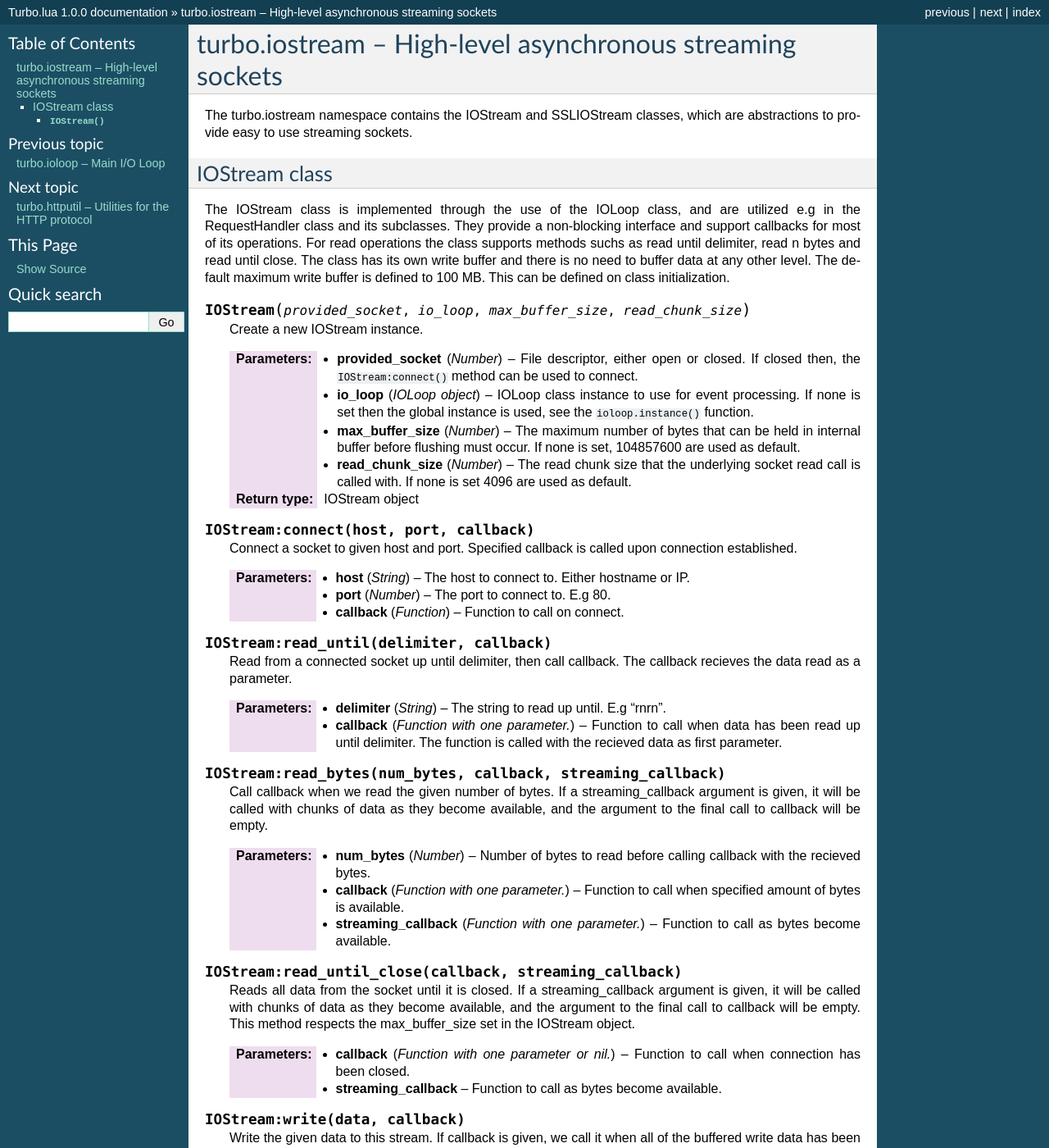
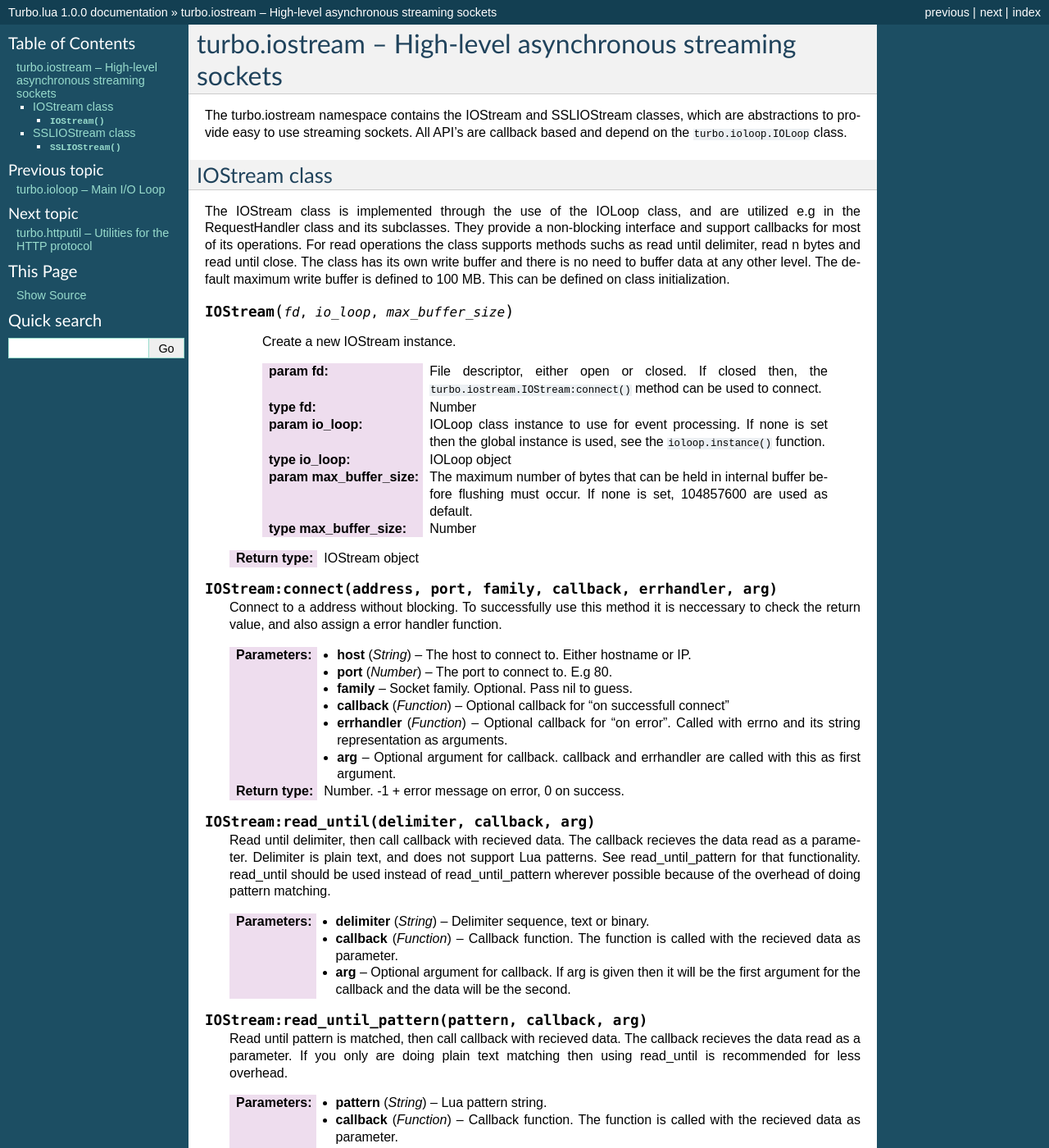
Before and after one commit to kernelsauce/turbo, a Sphinx documentation site: the page built from doc/iostream.rst, in a window 1280 px wide and 1400 px high. Shown: the whole window at 82% size. Built offline with Sphinx 7.4.7, drawn with Linux system fonts in a browser that asks for light colours; pages that are not in the unit, such as notebooks, are missing from menus; some of the changed text lies outside the part shown.

Commit message:
IOStream rst updated.

```diff
--- a/doc/async.rst
+++ b/doc/async.rst
@@ -77,7 +77,7 @@
 
     SSL_ERROR              - SSL error, check message.
 
-.. function:: async.HTTPClient:fetch(url, kwargs)
+.. function:: HTTPClient:fetch(url, kwargs)
 
 	:param url: URL to fetch.
 	:type url: String
--- a/doc/index.rst
+++ b/doc/index.rst
@@ -60,4 +60,9 @@
    ioloop
    iostream
    httputil
+   httpserver
+   tcpserver
    util
+   sockutil
+   escape
+   log
--- a/doc/iostream.rst
+++ b/doc/iostream.rst
@@ -4,7 +4,7 @@
 turbo.iostream -- High-level asynchronous streaming sockets
 ****************************************************************
 
-The turbo.iostream namespace contains the IOStream and SSLIOStream classes, which are abstractions to provide easy to use streaming sockets.
+The turbo.iostream namespace contains the IOStream and SSLIOStream classes, which are abstractions to provide easy to use streaming sockets. All API's are callback based and depend on the ``turbo.ioloop.IOLoop`` class.
 
 IOStream class
 ~~~~~~~~~~~~~~
@@ -12,53 +12,79 @@
 and support callbacks for most of its operations. For read operations the class supports methods suchs as read until delimiter, read n bytes and read until close. The class has
 its own write buffer and there is no need to buffer data at any other level. The default maximum write buffer is defined to 100 MB. This can be defined on class initialization.
 
-.. function:: IOStream(provided_socket, io_loop, max_buffer_size, read_chunk_size)
+.. function:: IOStream(fd, io_loop, max_buffer_size)
 
 	Create a new IOStream instance.
 
-	:param provided_socket: File descriptor, either open or closed. If closed then, the ``IOStream:connect()`` method can be used to connect.
-	:type provided_socket: Number
+	:param fd: File descriptor, either open or closed. If closed then, the ``turbo.iostream.IOStream:connect()`` method can be used to connect.
+	:type fd: Number
 	:param io_loop: IOLoop class instance to use for event processing. If none is set then the global instance is used, see the ``ioloop.instance()`` function.
 	:type io_loop: IOLoop object
 	:param max_buffer_size: The maximum number of bytes that can be held in internal buffer before flushing must occur. If none is set, 104857600 are used as default.
 	:type max_buffer_size: Number
-	:param read_chunk_size: The read chunk size that the underlying socket read call is called with. If none is set 4096 are used as default.
-	:type read_chunk_size: Number
-        :rtype: IOStream object
+    :rtype: IOStream object
 
-.. function:: IOStream:connect(host, port, callback)
+.. function:: IOStream:connect(address, port, family, callback, errhandler, arg)
 
-	Connect a socket to given host and port. Specified callback is called upon connection established.
+	Connect to a address without blocking. To successfully use this method it is neccessary to check
+	the return value, and also assign a error handler function.
 
 	:param host: The host to connect to. Either hostname or IP.
 	:type host: String
 	:param port: The port to connect to. E.g 80.
 	:type port: Number
-	:param callback: Function to call on connect.
+	:param family: Socket family. Optional. Pass nil to guess.
+	:param callback: Optional callback for "on successfull connect"
 	:type callback: Function
+	:param errhandler: Optional callback for "on error". Called with errno and its string representation as arguments.
+	:type errhandler: Function
+	:param arg: Optional argument for callback. callback and errhandler are called with this as first argument.
+	:rtype: Number. -1 + error message on error, 0 on success.
 
-.. function:: IOStream:read_until(delimiter, callback)
+.. function:: IOStream:read_until(delimiter, callback, arg)
 
-	Read from a connected socket up until delimiter, then call callback. The callback recieves the data read as a parameter.
+	Read until delimiter, then call callback with recieved data. The callback
+	recieves the data read as a parameter. Delimiter is plain text, and does
+	not support Lua patterns. See read_until_pattern for that functionality.
+	read_until should be used instead of read_until_pattern wherever possible
+	because of the overhead of doing pattern matching.
 
-	:param delimiter: The string to read up until. E.g "\r\n\r\n".
+	:param delimiter: Delimiter sequence, text or binary.
 	:type delimiter: String
-	:param callback: Function to call when data has been read up until delimiter. The function is called with the recieved data as first parameter.
-	:type callback: Function with one parameter.
+	:param callback:  Callback function. The function is called with the recieved data as parameter.
+	:type callback: Function
+	:param arg: Optional argument for callback. If arg is given then it will be the first argument for the callback and the data will be the second.
 
-.. function:: IOStream:read_bytes(num_bytes, callback, streaming_callback)
+.. function:: IOStream:read_until_pattern(pattern, callback, arg)
+
+	Read until pattern is matched, then call callback with recieved data.
+	The callback recieves the data read as a parameter. If you only are
+	doing plain text matching then using read_until is recommended for
+	less overhead.
+
+	:param pattern: Lua pattern string.
+	:type pattern: String
+	:param callback: Callback function. The function is called with the recieved data as parameter.
+	:type callback: Function
+	:param arg: Optional argument for callback. If arg is given then it will be the first argument for the callback and the data will be the second.
+
+.. function:: IOStream:read_bytes(num_bytes, callback, arg, streaming_callback, streaming_arg)
 
 	Call callback when we read the given number of bytes.
-	If a streaming_callback argument is given, it will be called with chunks of data as they become available, and the argument to the final call to callback will be empty.
+	If a streaming_callback argument is given, it will be called with chunks
+	of data as they become available, and the argument to the final call to
+	callback will be empty.
 
-	:param num_bytes: Number of bytes to read before calling callback with the recieved bytes.
+	:param num_bytes: The amount of bytes to read.
 	:type num_bytes: Number
-	:param callback: Function to call when specified amount of bytes is available.
-	:type callback: Function with one parameter.
-	:param streaming_callback: Function to call as bytes become available.
-	:type streaming_callback: Function with one parameter.
+	:param callback: Callback function. The function is called with the recieved data as parameter.
+	:type callback: Function
+	:param arg: Optional argument for callback. If arg is given then it will be the first argument for the callback and the data will be the second.
+	:param streaming_callback: Optional callback to be called as chunks become available.
+	:type streaming_callback: Function
+	:param streaming_arg: Optional argument for callback. If arg is given then it will be the first argument for the callback and the data will be the second.
 
-.. function:: IOStream:read_until_close(callback, streaming_callback)
+.. function:: IOStream:read_until_close(callback, arg, streaming_callback, streaming_arg)
 
 	Reads all data from the socket until it is closed.
 	If a streaming_callback argument is given, it will be called with
@@ -68,10 +94,12 @@
 
 	:param callback: Function to call when connection has been closed.
 	:type callback: Function with one parameter or nil.
-	:param streaming_callback: Function to call as bytes become available.
+	:param arg: Optional argument for callback. If arg is given then it will be the first argument for the callback and the data will be the second.
+	:param streaming_callback: Function to call as chunks become available.
 	:type callback: Function with one parameter or nil.
+	:param streaming_arg: Optional argument for callback. If arg is given then it will be the first argument for the callback and the data will be the second.
 
-.. function:: IOStream:write(data, callback)
+.. function:: IOStream:write(data, callback, arg)
 
 	Write the given data to this stream.
 	If callback is given, we call it when all of the buffered write
@@ -83,12 +111,15 @@
 	:type data: String
 	:param callback: Function to be called when data has been written to stream.
 	:type callback: Function
+	:param arg: Optional argument for callback. If arg is given then it will be the first argument for the callback.
 
-.. function:: IOStream:set_close_callback(callback)
+.. function:: IOStream:set_close_callback(callback, arg)
 
 	Set a callback to be called when the stream is closed.
 
+	:param callback: Function to call on close.
 	:type callback: Function
+	:param arg: Optional argument for callback.
 
 .. function:: IOStream:close()
 
@@ -111,3 +142,34 @@
 	Has the stream been closed?
 
 	:rtype: Boolean
+
+SSLIOStream class
+~~~~~~~~~~~~~~~~~
+The class is a extended IOStream class and uses
+OpenSSL for its implementation. All of the methods in its super class IOStream, are available. Obviously a SSL tunnel software is a more optimal approach than this, as there
+is quite a bit of overhead in handling SSL connections.
+For this class to be available, the global ``_G.TURBO_SSL``
+must be set.
+
+.. function:: SSLIOStream(fd, ssl_options, io_loop, max_buffer_size)
+
+	Create a new SSLIOStream instance. You can use:
+
+	* ``turbo.crypto.ssl_create_client_context``
+	* ``turbo.crypto.ssl_create_server_context``
+	to create a SSL context to pass in the ssl_options argument.
+
+	ssl_options table should contain:
+
+	* "_ssl_ctx" - SSL_CTX pointer created with context functions in crypto.lua.
+	* "_type" - Optional number, 0 or 1. 0 indicates that the context is a server context, and 1 indicates a client context. If not set, it is presumed to be a server context.
+
+	:param fd: File descriptor, either open or closed. If closed then, the ``turbo.iostream IOStream:connect()`` method can be used to connect.
+	:type fd: Number
+	:param ssl_options: SSL arguments.
+	:type ssl_options: Table
+	:param io_loop: IOLoop class instance to use for event processing. If none is set then the global instance is used, see the ``ioloop.instance()`` function.
+	:type io_loop: IOLoop object
+	:param max_buffer_size: The maximum number of bytes that can be held in internal buffer before flushing must occur. If none is set, 104857600 are used as default.
+	:type max_buffer_size: Number
+	:rtype: IOStream object
```
Also changed, not shown: doc/web.rst (+3 -5 lines), 1 other file.
